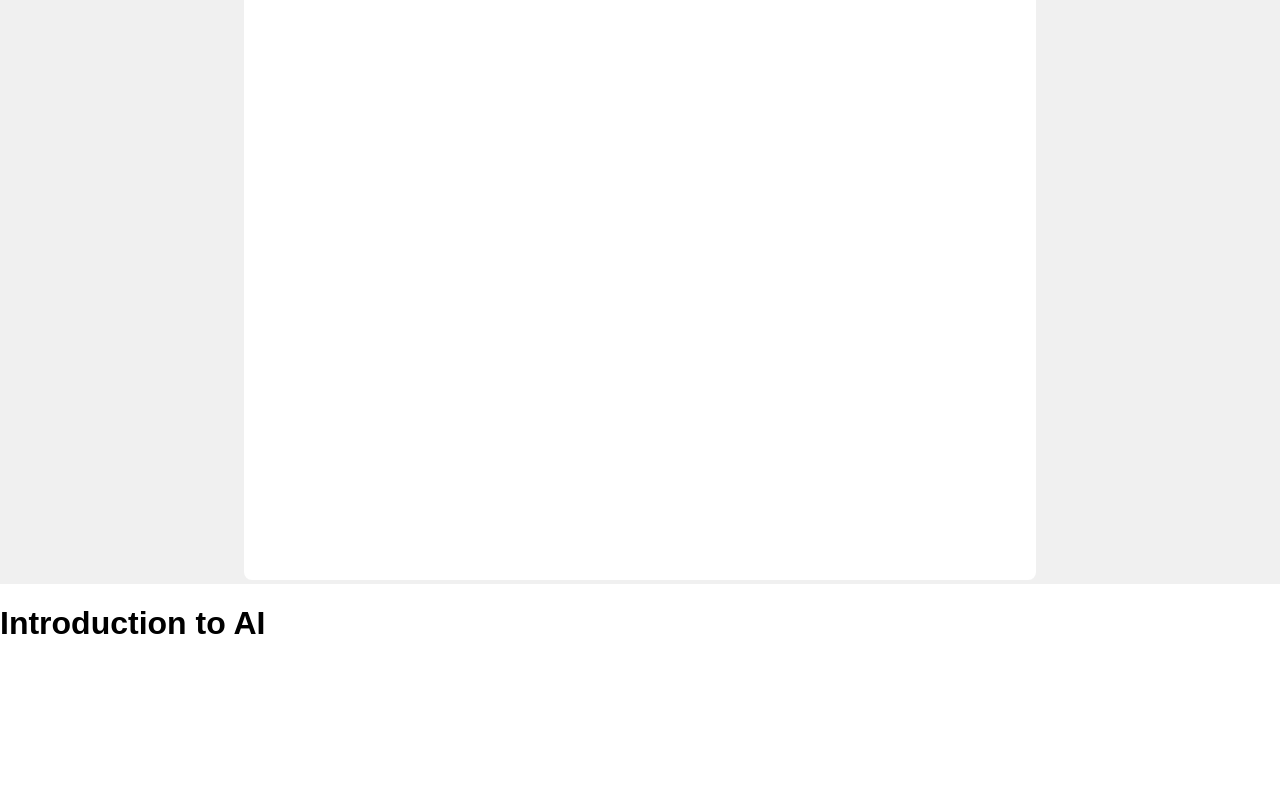
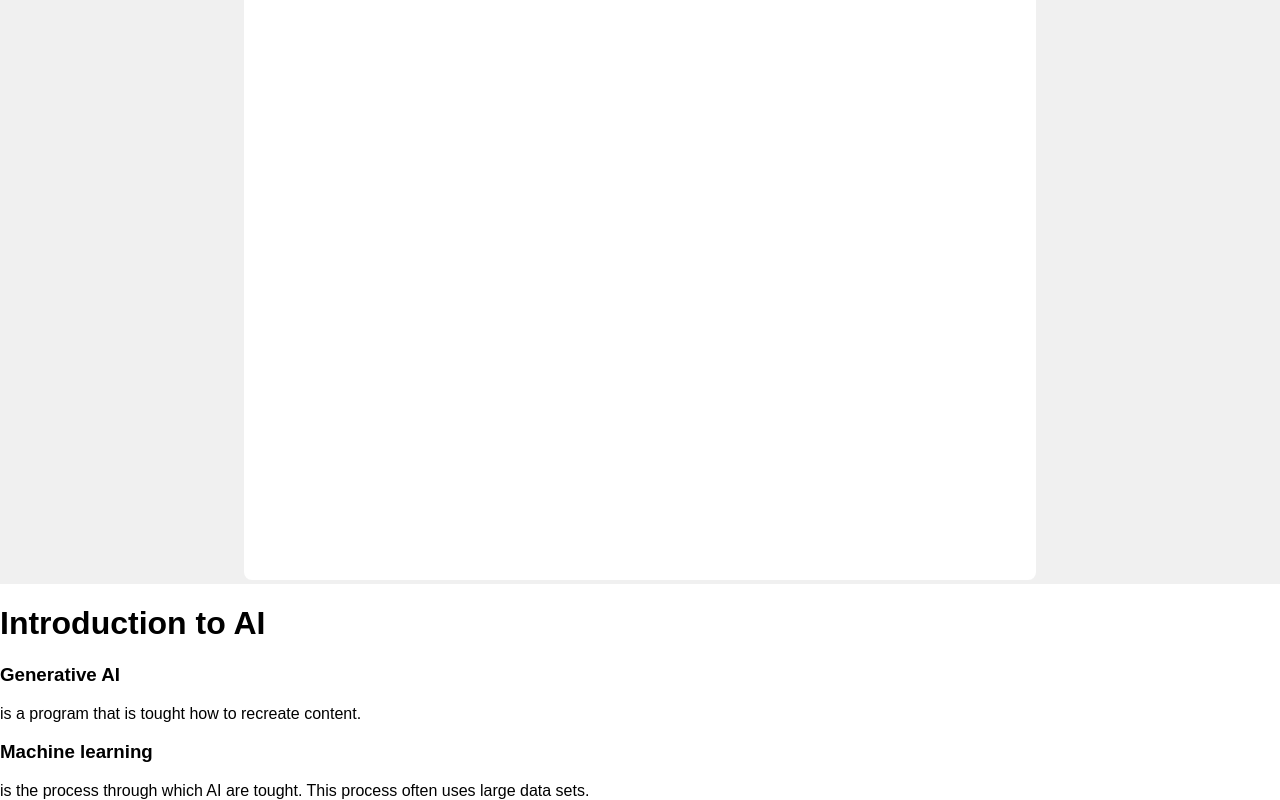
Before and after one commit to biubiubiupia/infra-industry-partner-hackathon, a React (Vite) app: page /intro in a window 1280 px wide. Shown: the part 216-1016 px from the top of the page. Before the commit the page ends 858 px from the top, so only its background shows below. Built offline with nearby package versions, Linux system fonts and the light colour scheme.

Commit message:
add intro content

```diff
--- a/src/components/2-IntroToAIComponent/IntroToAIComponent.jsx
+++ b/src/components/2-IntroToAIComponent/IntroToAIComponent.jsx
@@ -28,6 +28,10 @@ export default function IntroToAIComponent() {
       />
       <div className="intro-content">
         <h1>Introduction to AI</h1>
+        <h3 className="heading">Generative AI </h3>
+        <p className="paragraph">is a program that is tought how to recreate content.</p>
+        <h3 className="heading">Machine learning </h3>
+        <p className="paragraph">is the process through which AI are tought. This process often uses large data sets.</p>
       </div>
     </div>
   );
```
